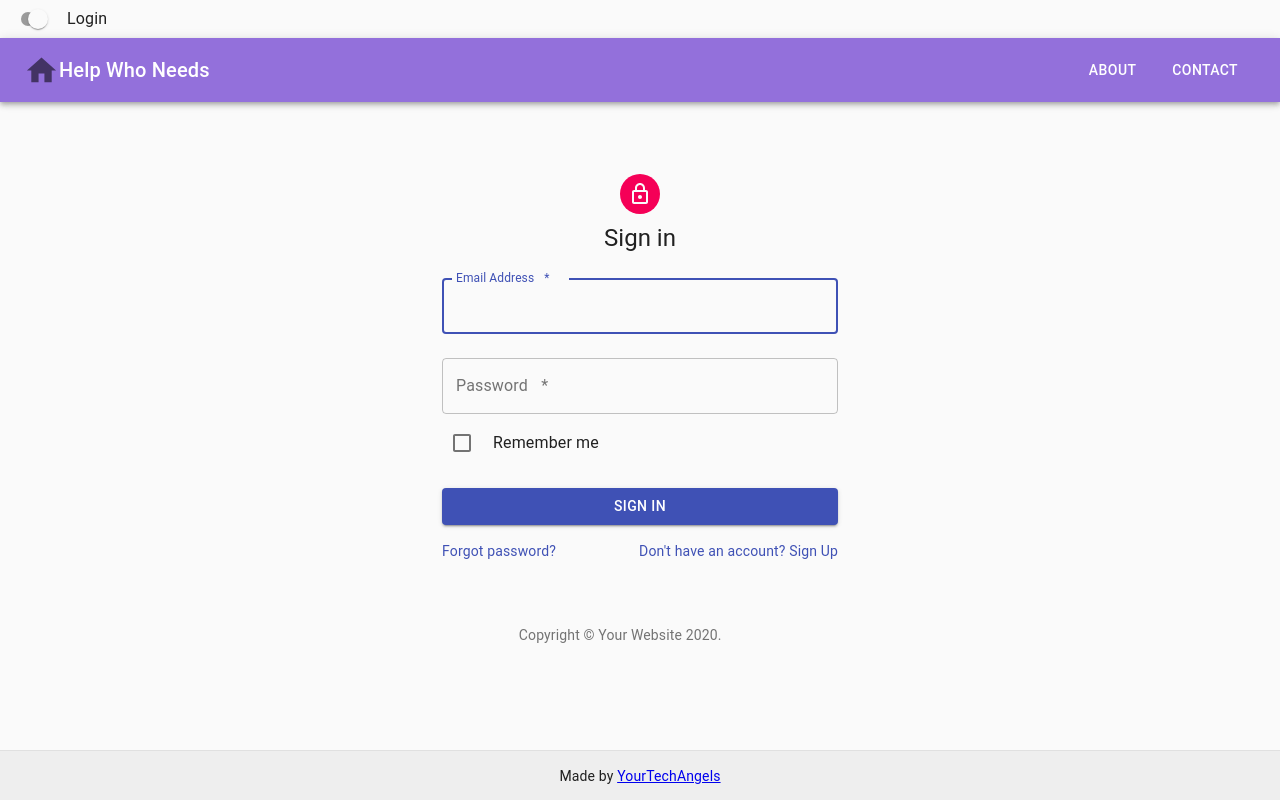
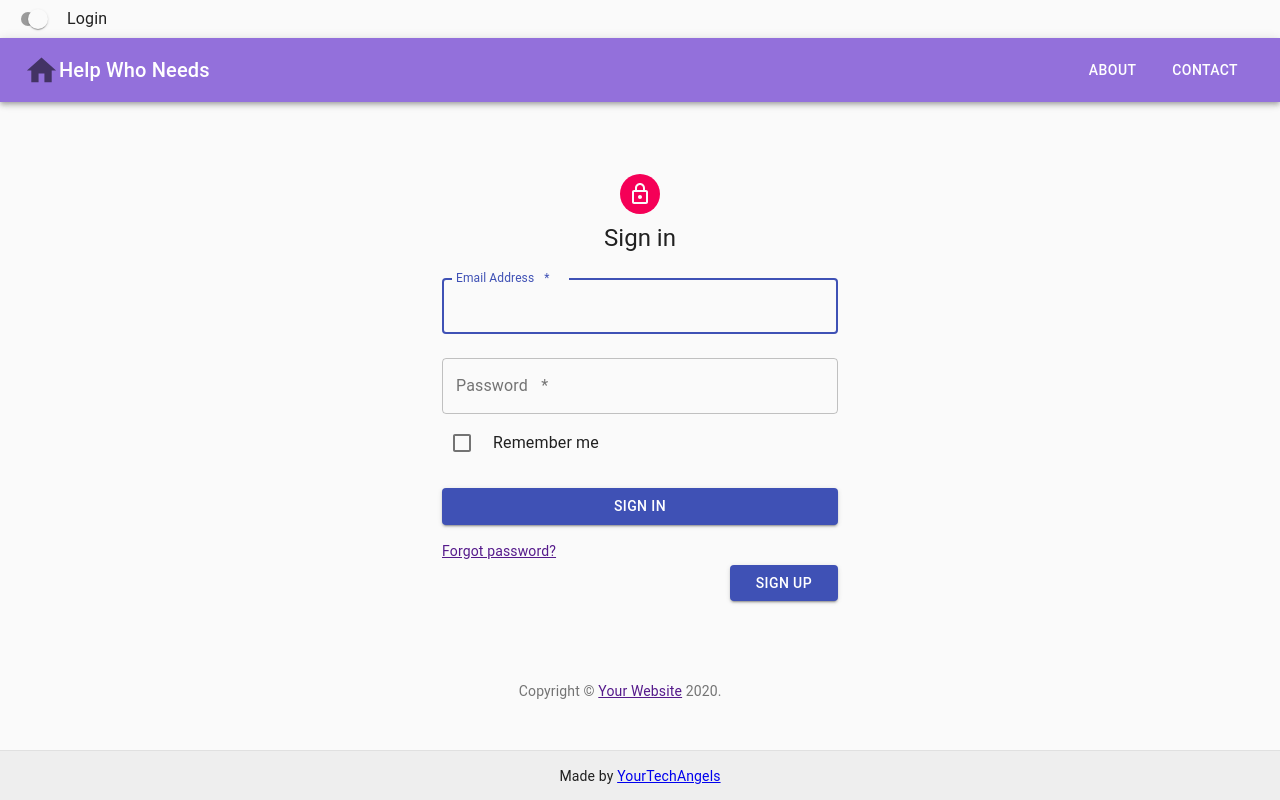
Before and after one commit to sktrip/HelpWhoNeeds, a React (Create React App) app: page /login in a window 1280 px wide. Built offline with nearby package versions, Linux system fonts and the light colour scheme; the HTML template or start-up script is replaced by a standard one.

Commit message:
Added routing to the registration page from login page

```diff
--- a/src/App.js
+++ b/src/App.js
@@ -6,6 +6,7 @@ import About from "./components/landing/About";
 import Contact from "./components/landing/Contact";
 import Footer from "./components/structure/Footer";
 import SignIn from "./components/login/SignIn";
+import VolunteerRegistration  from "./components/volunteerRegistration/VolunteerRegistration"
 import { BrowserRouter as Router,  Route, Switch } from "react-router-dom";
 
 function App() {
@@ -26,6 +27,9 @@ function App() {
                 <Route path="/login">
                     <SignIn />
                 </Route>
+                <Route path="/volunteerRegistration">
+                    <VolunteerRegistration />
+                </Route>
                 </Switch>
                 <Footer />
             </div>
--- a/src/components/login/SignIn.js
+++ b/src/components/login/SignIn.js
@@ -5,7 +5,7 @@ import CssBaseline from "@material-ui/core/CssBaseline";
 import TextField from "@material-ui/core/TextField";
 import FormControlLabel from "@material-ui/core/FormControlLabel";
 import Checkbox from "@material-ui/core/Checkbox";
-import Link from "@material-ui/core/Link";
+import { Link } from "react-router-dom";
 import Grid from "@material-ui/core/Grid";
 import Box from "@material-ui/core/Box";
 import LockOutlinedIcon from "@material-ui/icons/LockOutlined";
@@ -102,9 +102,17 @@ export default function SignIn() {
         </Link>
                         </Grid>
                         <Grid item>
-                            <Link href="#" variant="body2">
-                                {"Don't have an account? Sign Up"}
-                            </Link>
+                        <Button
+                        type="submit"
+                        fullWidth
+                        variant="contained"
+                        color="primary"
+                        component={Link}
+                        to={"/volunteerRegistration"}
+                        className={classes.submit}
+
+                    >Sign Up
+                    </Button>
                         </Grid>
                     </Grid>
                 </form>
```
